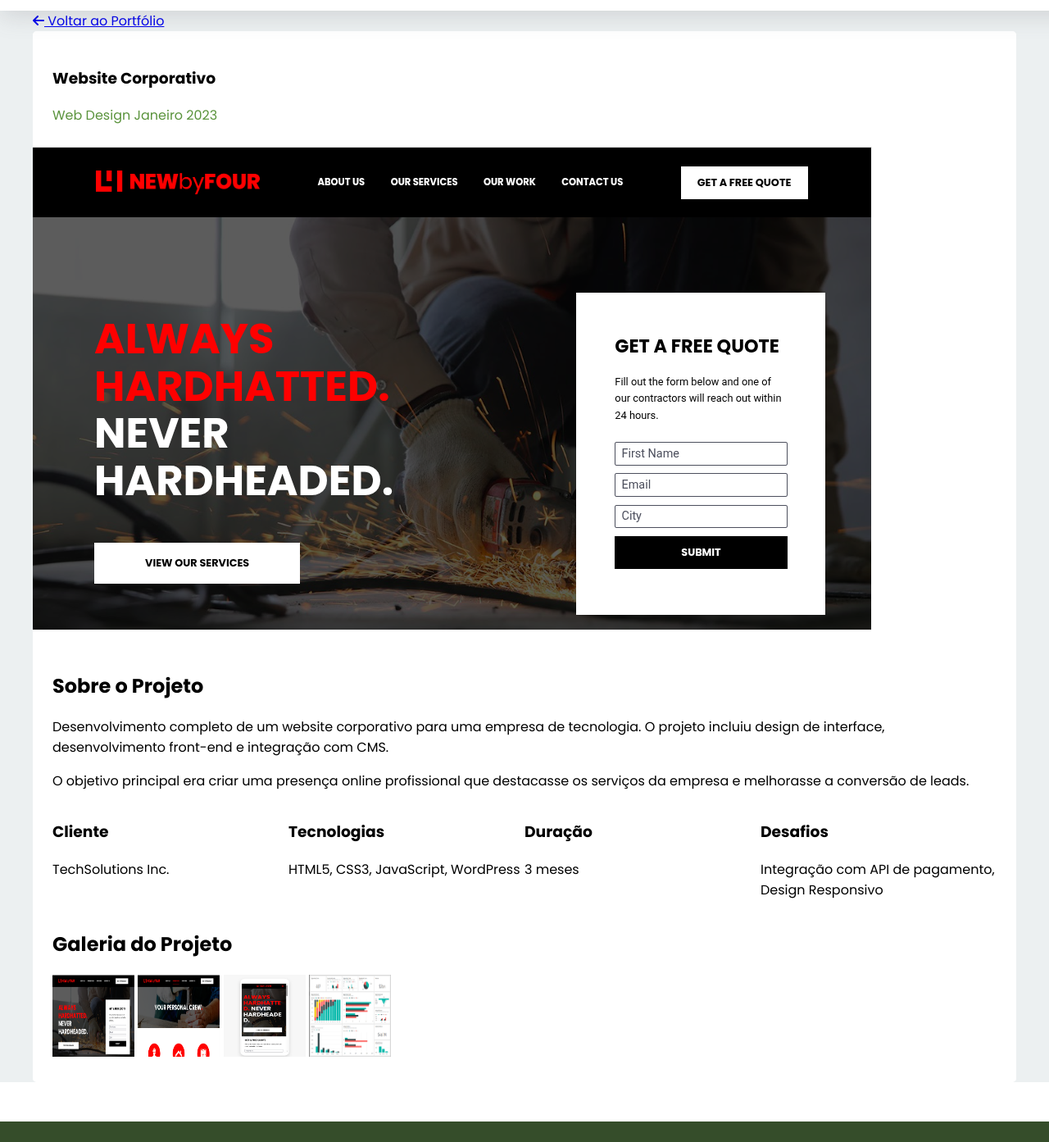
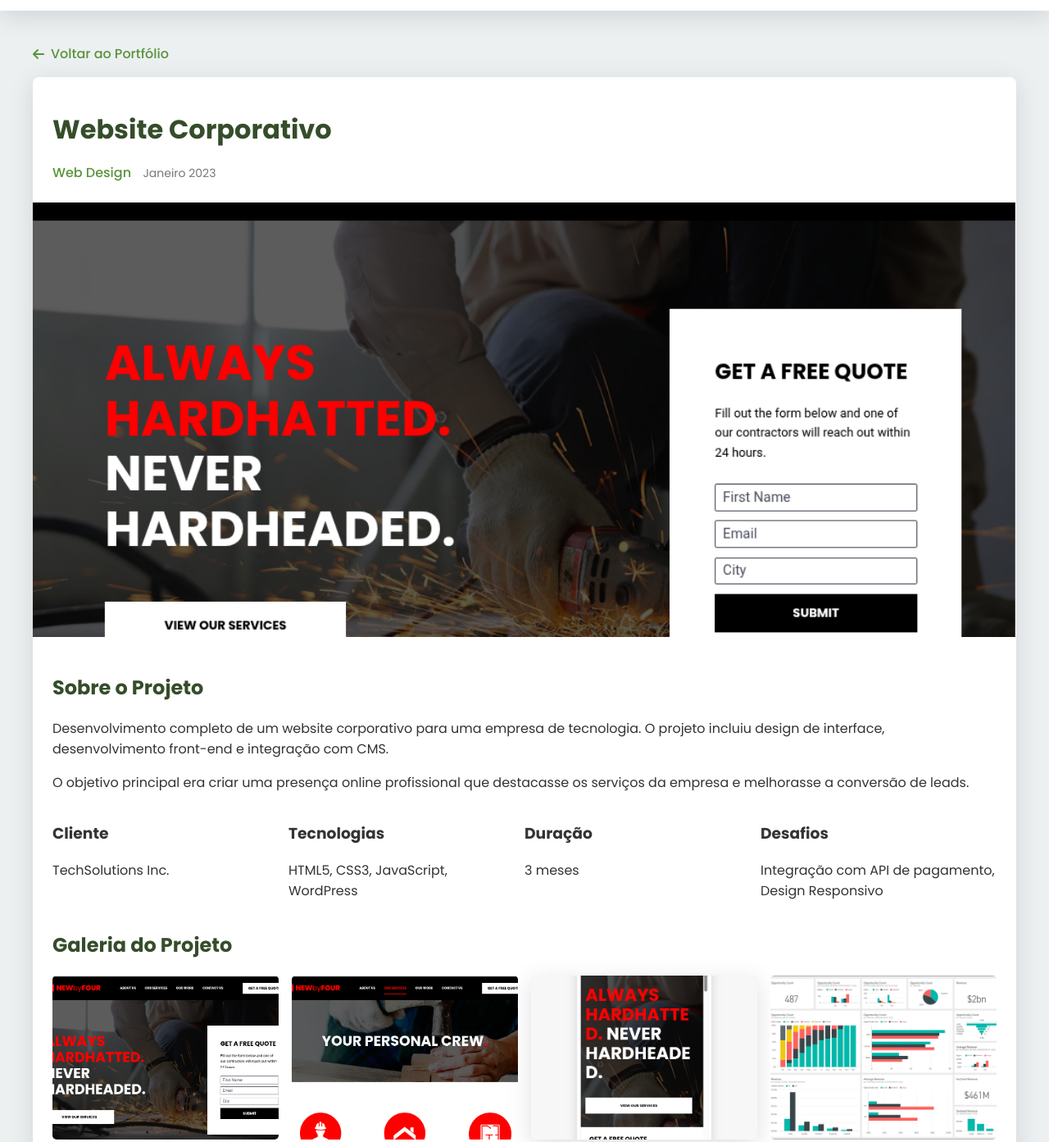
Before and after one commit to lluizz-dev/Meu-portiflio, a plain HTML site: page projeto.html in a window 1280 px wide. Shown: the part 44-1437 px from the top of the page at 82% size. Drawn offline with Linux system fonts and the light colour scheme; a web font is replaced by a local one.

Commit message:
Atualização da página do projeto, terminando sua estilização e tornando ela recursiva. E correção de outras estilizações nas páginas

```diff
--- a/assets/css/components/buttons.css
+++ b/assets/css/components/buttons.css
@@ -4,7 +4,7 @@
 
 .world > a {
   text-decoration: none;
-    color: var(--cor-segundaria );
+  color: var(--cor-segundaria);
   display: inline-block;
   border: 2px solid var(--cor-segundaria);
   border-radius: 5px;
@@ -29,11 +29,12 @@
 
 .botaos > button {
   background-color: transparent;
+  color: #111111;
   border: 1px solid var(--cor-primaria);
   border-radius: 20px;
   padding: 0.5rem 1.5rem;
   font-size: 0.875rem;
-    font-family: 'Poppins', sans-serif;
+  font-family: "Poppins", sans-serif;
 }
 
 .botaos > button:first-child {
@@ -82,3 +83,24 @@
   background-color: var(--cor-primaria-escura);
   color: white;
 }
+
+
+/* Botão do Projeto */
+
+main > .centralizar > a {
+  display: inline-flex;
+  align-items: center;
+  gap: 0.5rem;
+  color: var(--cor-primaria);
+  font-weight: 500;
+  margin: 1rem 0;
+}
+
+main > .centralizar > a span {
+  position: relative;
+  transition: transform 0.3s ease;
+}
+
+main > .centralizar > a:hover span {
+  transform: translateX(20px);
+}
--- a/assets/css/pages/home.css
+++ b/assets/css/pages/home.css
@@ -1,4 +1,8 @@
 /* Estilização da página principal(home) */
+
+body {
+    background-color: #ffffff;
+}
 
 /* AJEITAR A BARRA DE ROLAGEM EMBAIXO */
 
@@ -82,12 +86,14 @@ main > .centralizar {
     font-size: 1rem;
     font-weight: bold;
     color: var(--texto-escuro);
+    text-align: center;
 }
 
 .world > h2 {
     margin: 0;
     font-size: 1.5rem;
     color: var(--cor-segundaria);
+    text-align: center;
 }
 
 /* Características */
--- a/assets/css/pages/project.css
+++ b/assets/css/pages/project.css
@@ -21,34 +21,133 @@
   width: 100%;
 }
 
-/*  */
+/* main */
+
 
 main{
     display: flex;
     justify-content: center;
     background-color: #ecf0f1;
+    padding: 1.5rem;
 }
 
-img {
-    height: 100px;
-    width: 100px;
+/* Projeto */
+
+aside.projeto {
+    background-color: #ffffff;
+    border-radius: 8px;
+    display: flex;
+    flex-direction: column;
+    box-shadow: var(--sombra);
 }
 
-.meio {
-    display: grid;
-    grid-template-columns: 1fr 1fr 1fr 1fr;
+
+aside.p1 h1 {
+    margin: 0;
+    padding: 1rem 0;
+    color: var(--cor-segundaria);
+    font-size: 2rem;
 }
 
-aside {
-    background-color: #ffffff;
-    border-radius: 5px;
+aside.p1 span {
+    font-size: 1rem;
+    font-weight: 500;
+    padding-right: 10px;
+}
+
+aside.p1 p {
+    display: inline;
+    color: var(--texto-cinza);
+    font-size: 0.875rem;
+}
+
+aside.p1 + img {
+    object-fit: cover;
+    height: 530px;
+    width: 100%;
 }
 
 aside.p1 , aside.p2{
     padding: 1.5rem;
 }
 
-aside.p1 + img {
-    height: auto;
-    width: auto;
+aside.p2 h2 {
+    color: var(--cor-segundaria);
+    font-size: 1.5rem;
 }
+
+aside.p2 p {
+    color: var(--texto-escuro);
+    font-size: 1rem;
+}
+
+.meio {
+    display: grid;
+    grid-template-columns: 1fr 1fr 1fr 1fr;
+    grid-template-rows: 1fr;
+}
+
+.meio h3 {
+    color: var(--texto-escuro);
+}
+
+.grade {
+    display: grid;
+    grid-template-columns: 1fr 1fr 1fr 1fr;
+    grid-template-rows: 1fr;
+    gap: 1rem;
+}
+
+aside.p2 .grade img {
+    object-fit: cover;
+    width: 100%;
+    height: 200px;
+    border-radius: 5px;
+    position: relative;
+    transition: transform 0.3s ease;
+}
+
+aside.p2 .grade img:hover {
+  transform: scale(1.05);
+}
+
+aside.p2 .grade img:nth-child(3) {
+    box-shadow: var(--sombra);
+    background-color: var(--fundo-claro);
+}
+
+/* Recursividade */
+
+@media screen and (max-width: 992px) {
+    .meio {
+        grid-template-columns: 1fr 1fr 1fr;
+        grid-template-rows: 1fr 1fr;
+    }
+}
+
+@media screen and (max-width: 768px) {
+    .meio {
+        grid-template-columns: 1fr 1fr;
+        grid-template-rows: 1fr 1fr;
+    }
+    .grade {
+        display: grid;
+        grid-template-columns: 1fr 1fr;
+        grid-template-rows: 1fr 1fr;
+        gap: 1rem;
+    }
+}
+
+@media screen and (max-width: 576px) {
+    /* todo o grid vai para 4l */
+    .meio {
+        grid-template-columns: 1fr;
+        grid-template-rows: 1fr 1fr 1fr 1fr;
+    }
+    .grade {
+        display: grid;
+        grid-template-columns: 1fr;
+        grid-template-rows: 1fr 1fr 1fr 1fr;
+        gap: 1rem;
+    }
+}
--- a/assets/css/style.css
+++ b/assets/css/style.css
@@ -5,6 +5,7 @@ body {
     padding: 0;
     box-sizing: border-box;
     font-family: 'Poppins', sans-serif;
+    background-color: var(--fundo-claro);
 }
 
 .container {
@@ -27,6 +28,7 @@ body {
     --fundo-hero: #e5f3dd;
     --texto-escuro: #333333;
     --texto-cinza: #777777;
+    --sombra: rgba(100, 100, 111, 0.2) 0px 7px 29px 0px;
 }
 
 /* Header */
@@ -35,7 +37,7 @@ header {
     display: flex;
     justify-content: center;
     margin: 0;
-    padding: 1rem 2rem;
+    padding: 1rem 0;
     background-color: #fff;
     box-shadow: rgba(100, 100, 111, 0.2) 0px 7px 29px 0px;
     position: fixed;
@@ -63,6 +65,10 @@ span {
     color: #5a933c;
 }
 
+a {
+    text-decoration: none;
+}
+
 .pag {
     display: flex;
     gap: 1.5rem;
@@ -76,7 +82,7 @@ span {
 /* Main */
 
 main {
-    margin: 57px 0 3rem 0;
+    margin: 57px 0 48px 0;
 }
 
 /* Footer */
@@ -165,6 +171,7 @@ footer > .centralizar > p {
 
 /* Responsividade */
 
+
 @media screen and (max-width: 768px) {
 
     .f_p1 {
--- a/projeto.html
+++ b/projeto.html
@@ -32,15 +32,15 @@
       <main>
         <div class="centralizar">
           <!-- Project Details -->
-          <a href="portfolio.html"
-            ><i class="fas fa-arrow-left"></i>
-            Voltar ao Portfólio</a
-          >
-          <aside>
+          <a href="portfolio.html">
+            <i class="fas fa-arrow-left"></i>
+            <span>Voltar ao Portfólio</span>
+          </a>
+          <aside class="projeto">
             <aside class="p1">
               <h1>Website Corporativo</h1>
               <span>Web Design</span>
-              <span>Janeiro 2023</span>
+              <p>Janeiro 2023</p>
             </aside>
             <img src="assets/images/projects/project1.png" alt="Website Corporativo" />
             <aside class="p2">
@@ -61,7 +61,7 @@
                 </div>
                 <div class="meio_2">
                   <h3>Tecnologias</h3>
-                  <p>HTML5, CSS3, JavaScript, WordPress</p>
+                  <p>HTML5, CSS3, JavaScript,<br> WordPress</p>
                 </div>
                 <div class="meio_3">
                   <h3>Duração</h3>
@@ -71,18 +71,14 @@
                   <h3>Desafios</h3>
                   <p>Integração com API de pagamento, Design Responsivo</p>
                 </div>
-                <h2>Galeria do Projeto</h2>
               </div>
-              <img
-                src="assets/images/projects/project1-1.png"
-                alt="Tela inicial do website"
-              />
-              <img src="assets/images/projects/project1-2.png" alt="Página de serviços" />
-              <img src="assets/images/projects/project1-3.png" alt="Versão mobile" />
-              <img
-                src="assets/images/projects/project1-4.png"
-                alt="Dashboard administrativo"
-              />
+              <h2>Galeria do Projeto</h2>
+              <div class="grade">
+                <img src="assets/images/projects/project1-1.png" alt="Tela inicial do website"/>
+                <img src="assets/images/projects/project1-2.png" alt="Página de serviços" />
+                <img src="assets/images/projects/project1-3.png" alt="Versão mobile" />
+                <img src="assets/images/projects/project1-4.png" alt="Dashboard administrativo"/>
+              </div>
             </aside>
           </aside>
           <!-- Não sei para que serve isso aqui -->
```
Also changed, not shown: assets/css/components/cards.css (+13 -5 lines). Lines whose indentation alone changed are shown as unchanged.
